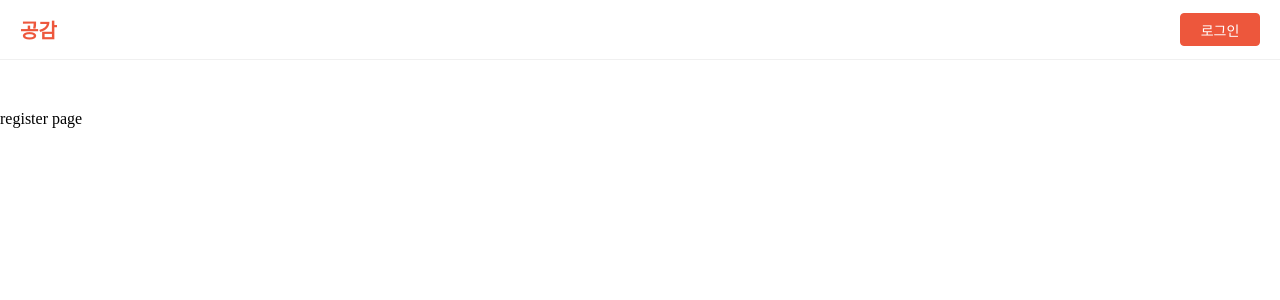
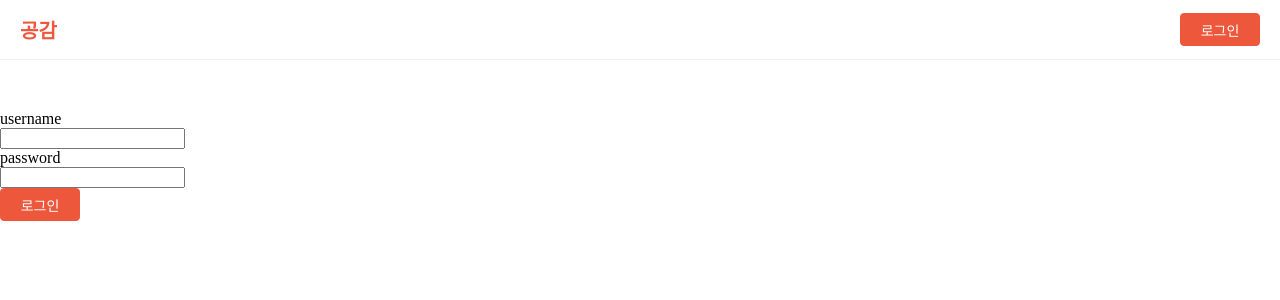
Before and after one commit to sungyun6789/empathy, a Next.js app: page /register in a window 1280 px wide. Shown: the top 300 px of the page. Built offline with nearby package versions, Linux system fonts and the light colour scheme.

Commit message:
feat: add AuthForm component to auth page

```diff
--- a/pages/register.tsx
+++ b/pages/register.tsx
@@ -1,5 +1,11 @@
+import AuthForm from '~/components/auth/AuthForm';
+
 const register = () => {
-  return <div>register page</div>;
+  return (
+    <div>
+      <AuthForm mode="register" />
+    </div>
+  );
 };
 
 export default register;
```
Also changed, not shown: pages/login.tsx (+7 -1 lines).
